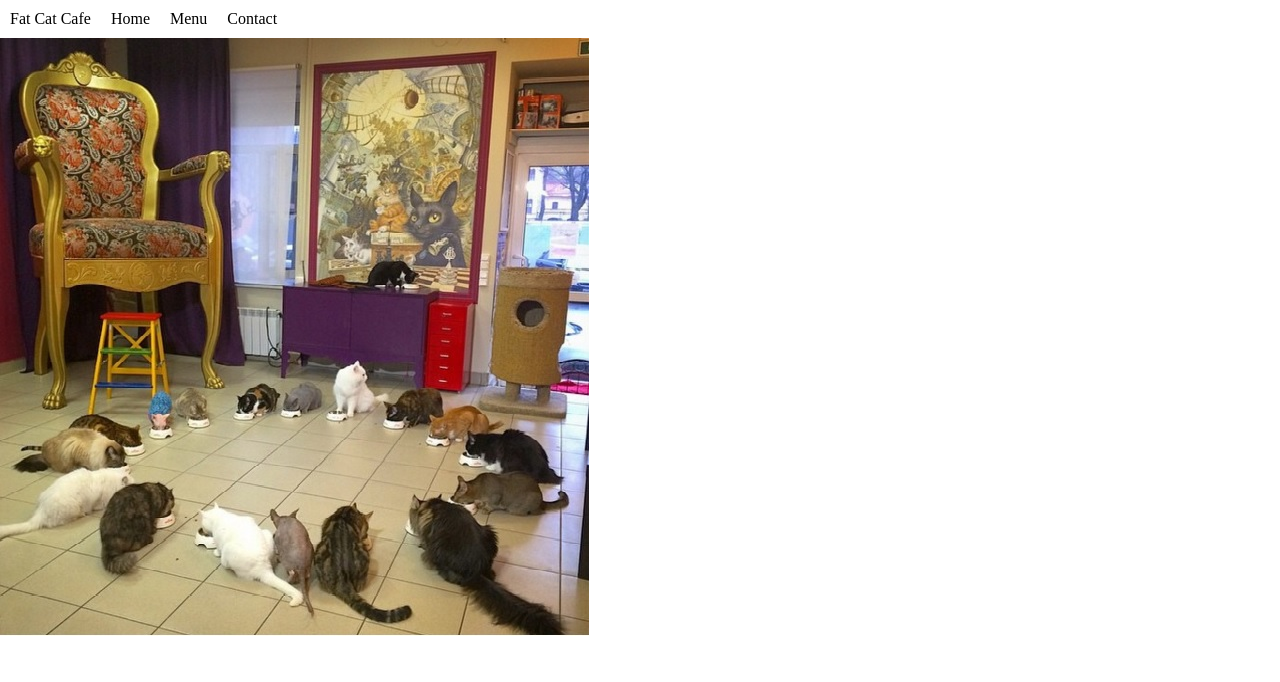
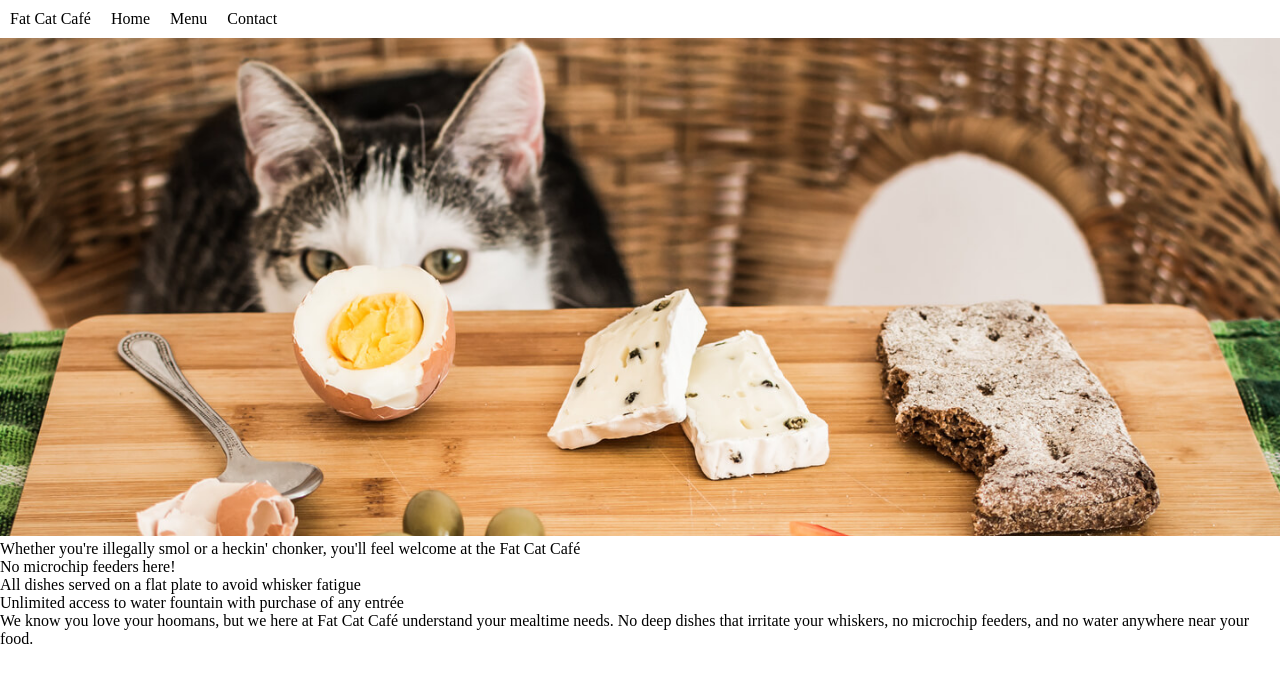
Before and after one commit to acopperlily/restaurant, a website built with webpack: page dist/index.html in a window 1280 px wide. Built offline with Linux system fonts and the light colour scheme.

Commit message:
Replace hero image and create placeholder text

```diff
--- a/package.json
+++ b/package.json
@@ -4,7 +4,8 @@
   "description": "",
   "private": true,
   "scripts": {
-    "test": "echo \"Error: no test specified\" && exit 1"
+    "test": "echo \"Error: no test specified\" && exit 1",
+    "build": "webpack"
   },
   "keywords": [],
   "author": "",
--- a/src/index.js
+++ b/src/index.js
@@ -1,5 +1,5 @@
 import './style.css';
-import './Catsrepublic.jpg';
+import './heroCat.jpg';
 
 console.log('testing...');
 console.log('moar');
--- a/src/style.css
+++ b/src/style.css
@@ -14,3 +14,8 @@ li {
   padding: 10px;
 
 }
+
+#hero img {
+  width: 100vw;
+  /* background-image: url('./heroCat.jpg'); */
+}
```
Also changed, not shown: dist/05783b881e94fbfc531a.jpg (deleted), dist/09a7e97c278f2f5d1b62.jpg (added), dist/index.html, dist/main.js, src/Catsrepublic.jpg (deleted), src/heroCat.jpg (added), 1 other file.
